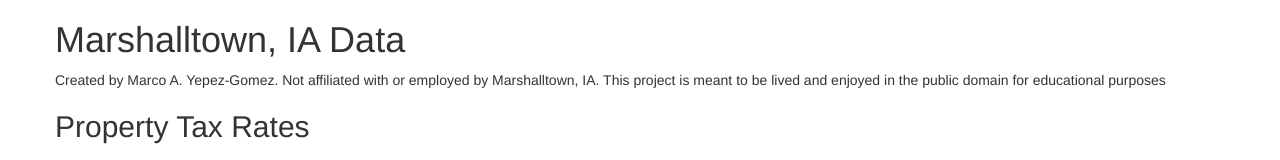
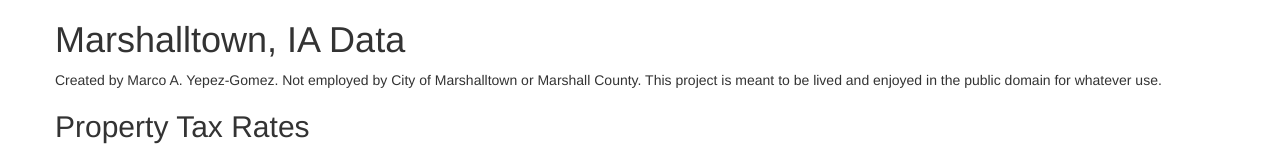
Before and after one commit to myepez/marshalltown-ia, a plain HTML site: page docs/index.html in a window 1280 px wide. Shown: the top 160 px of the page. Drawn offline with nearby package versions, Linux system fonts and the light colour scheme.

Commit message:
Updated Homepage

```diff
--- a/docs/index.html
+++ b/docs/index.html
@@ -18,8 +18,8 @@
                 <div class="col">
                     <h1>Marshalltown, IA Data</h1>
                     <p>
-                        Created by Marco A. Yepez-Gomez. Not affiliated with or employed by Marshalltown, IA. This project is meant to be lived and enjoyed in the public
-                        domain for educational purposes
+                        Created by Marco A. Yepez-Gomez. Not employed by City of Marshalltown or Marshall County. This project is meant to be lived and enjoyed in the public
+                        domain for whatever use.
                     </p>
                     <h2>Property Tax Rates</h2>
                     <h3>Background</h3>
```
